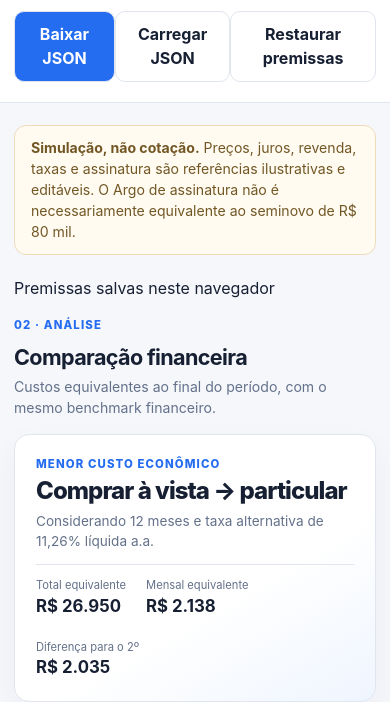
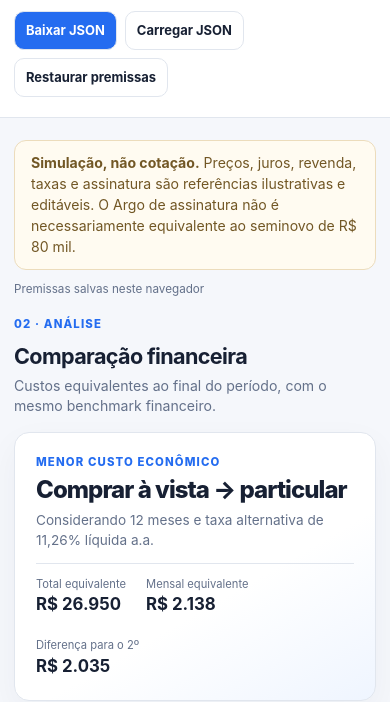
Before and after one commit to henriquecrang/custo-veiculo, a website with bundled scripts: page index.html in a window 390 px wide. Shown: the part 160-862 px from the top of the page. Built offline with nearby package versions, Linux system fonts and the light colour scheme.

Commit message:
feat: implement styles.css local presets persistence (#19)

```diff
--- a/styles.css
+++ b/styles.css
@@ -17,3 +17,5 @@ h1,h2,h3,p{margin-top:0}h1{font-size:clamp(2rem,4vw,2.8rem);letter-spacing:-.05e
 @media(max-width:640px){.page-width{padding:0 14px}.site-header{padding:20px 0}.header-grid{display:block}.header-actions{margin-top:14px}.app-layout{gap:15px}.result-list{grid-template-columns:1fr}.config-fields{gap:9px}.result-card .total{font-size:1.1rem}}
 
 .result-details{display:grid;grid-template-columns:repeat(2,minmax(0,1fr));gap:5px 16px;margin-top:12px;padding-top:11px;border-top:1px dashed var(--line);font-size:.75rem;color:var(--muted)}.result-details span{min-width:0}.result-details strong{color:var(--text);font-size:.79rem}@media(max-width:650px){.result-details{grid-template-columns:1fr}}
+
+.header-actions{flex-wrap:wrap;gap:8px}.save-status{font-size:.73rem;color:var(--muted);margin:-11px 0 17px}@media(max-width:640px){.header-actions .button{font-size:.81rem;padding:9px 11px}}
```
